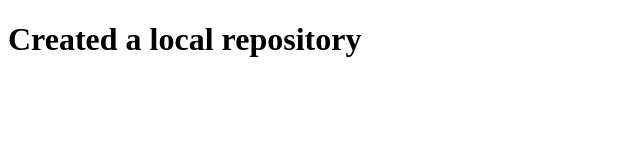
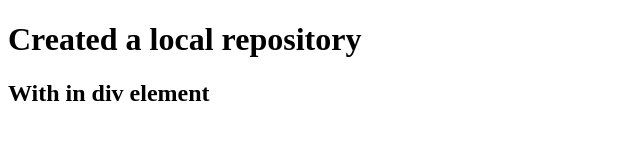
Before and after one commit to TejasriV39/Git-repo, a plain HTML site: page index.html in a window 1280 px wide. Shown: the whole page, without its empty margins (0-640 px from the left). Drawn offline with Linux system fonts and the light colour scheme.

Commit message:
updated commit 2

```diff
--- a/index.html
+++ b/index.html
@@ -7,5 +7,8 @@
 </head>
 <body>
     <h1>Created a local repository</h1>
+    <div>
+        <h2>With in div element</h2>
+    </div>
 </body>
 </html>
```
